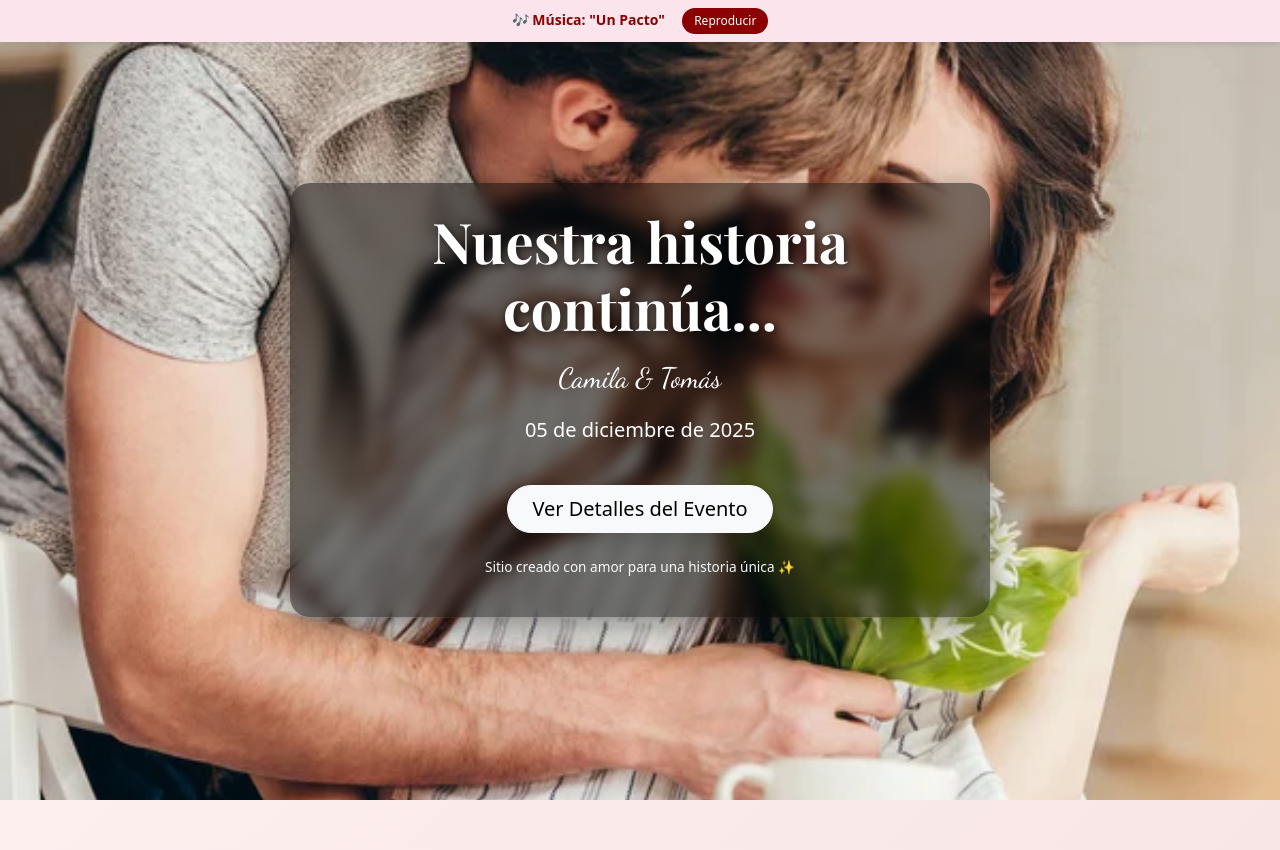
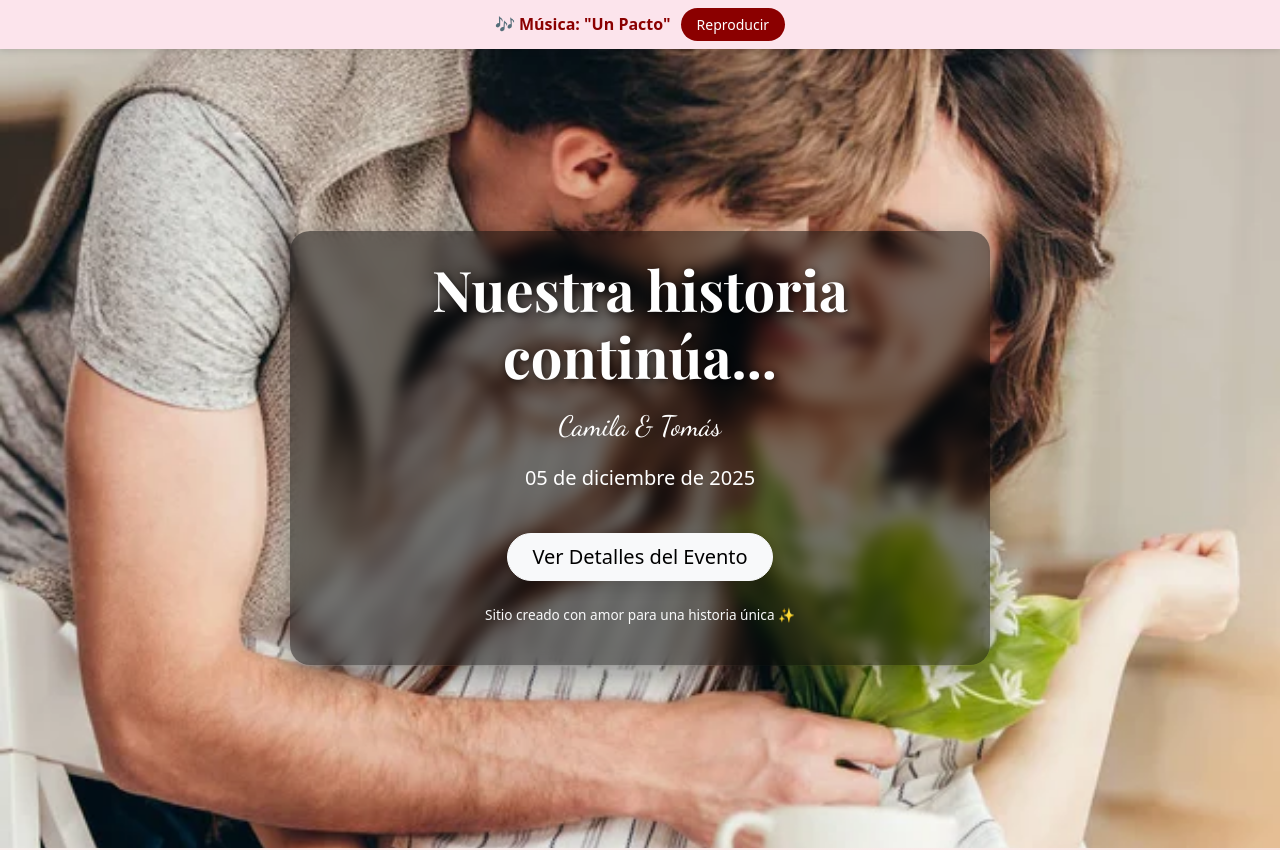
Before and after one commit to anagonzalezS/Invitacion-boda, a React (Vite) app: page / in a window 1280 px wide. Shown: the top 850 px of the page. Built offline with nearby package versions, Linux system fonts and the light colour scheme.

Commit message:
modifico

```diff
--- a/src/components/Countdown.jsx
+++ b/src/components/Countdown.jsx
@@ -19,12 +19,22 @@ export default function Countdown({ weddingDate = '2025-12-05' }) {
 
   const [timeLeft, setTimeLeft] = useState(calculateTimeLeft());
 
+  // Usamos setTimeout recursivo para mejor soporte en móviles
   useEffect(() => {
-    const timer = setInterval(() => {
-      setTimeLeft(calculateTimeLeft());
-    }, 1000);
+    let timer;
 
-    return () => clearInterval(timer);
+    const tick = () => {
+      const newTimeLeft = calculateTimeLeft();
+      console.log('Countdown update:', newTimeLeft);
+      setTimeLeft(newTimeLeft);
+      if (newTimeLeft) {
+        timer = setTimeout(tick, 1000);
+      }
+    };
+
+    tick();
+
+    return () => clearTimeout(timer);
   }, [weddingDate]);
 
   const formatNumber = (num) => (num < 10 ? `0${num}` : num);
@@ -54,7 +64,7 @@ export default function Countdown({ weddingDate = '2025-12-05' }) {
               {formatNumber(timeLeft.hours)}
             </div>
             <div className="time-segment">
-              <div className="time-label">Minutos</div>
+              <div className="time-label">Min.</div>
               {formatNumber(timeLeft.minutes)}
             </div>
             <div className="time-segment">
--- a/src/components/MusicPlayer.jsx
+++ b/src/components/MusicPlayer.jsx
@@ -1,4 +1,4 @@
-import { useRef, useState, useEffect } from 'react';
+import { useRef, useState } from 'react';
 
 export default function MusicPlayer() {
   const audioRef = useRef(null);
@@ -25,18 +25,20 @@ export default function MusicPlayer() {
         style={{
           position: 'fixed',
           top: 0,
+          left: 0,
           width: '100%',
-          backgroundColor: '#fce4ec', // rosa pastel
+          backgroundColor: '#fce4ec',
           color: '#8B0000',
-          padding: '8px 0',
+          padding: '8px 12px',
           textAlign: 'center',
           fontWeight: 'bold',
-          fontSize: '14px',
+          fontSize: 'clamp(12px, 4vw, 16px)',
           zIndex: 1000,
           boxShadow: '0 2px 6px rgba(0,0,0,0.1)',
+          boxSizing: 'border-box',
         }}
       >
-        🎶 Música: "Un Pacto" &nbsp;
+        🎶 Música: "Un Pacto"
         <button
           onClick={handleToggle}
           style={{
@@ -44,8 +46,8 @@ export default function MusicPlayer() {
             color: 'white',
             border: 'none',
             borderRadius: '20px',
-            padding: '4px 12px',
-            fontSize: '12px',
+            padding: '6px 16px',
+            fontSize: 'clamp(11px, 3vw, 14px)',
             marginLeft: '10px',
             cursor: 'pointer',
           }}
@@ -58,6 +60,9 @@ export default function MusicPlayer() {
         <source src="/un_pacto.mp3" type="audio/mpeg" />
         Tu navegador no soporta el audio.
       </audio>
+
+      {/* Espacio para que no tape contenido */}
+      <div style={{ height: '48px' }} />
     </>
   );
 }
```
